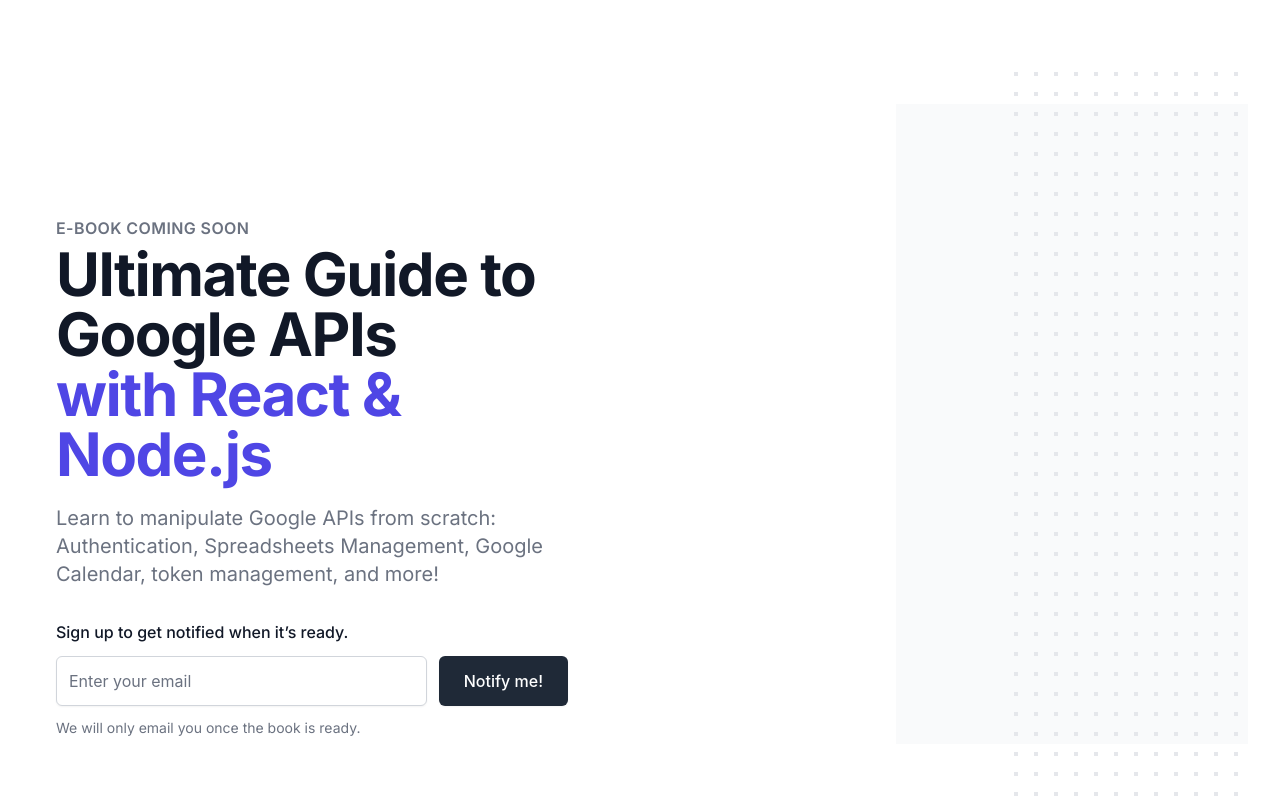
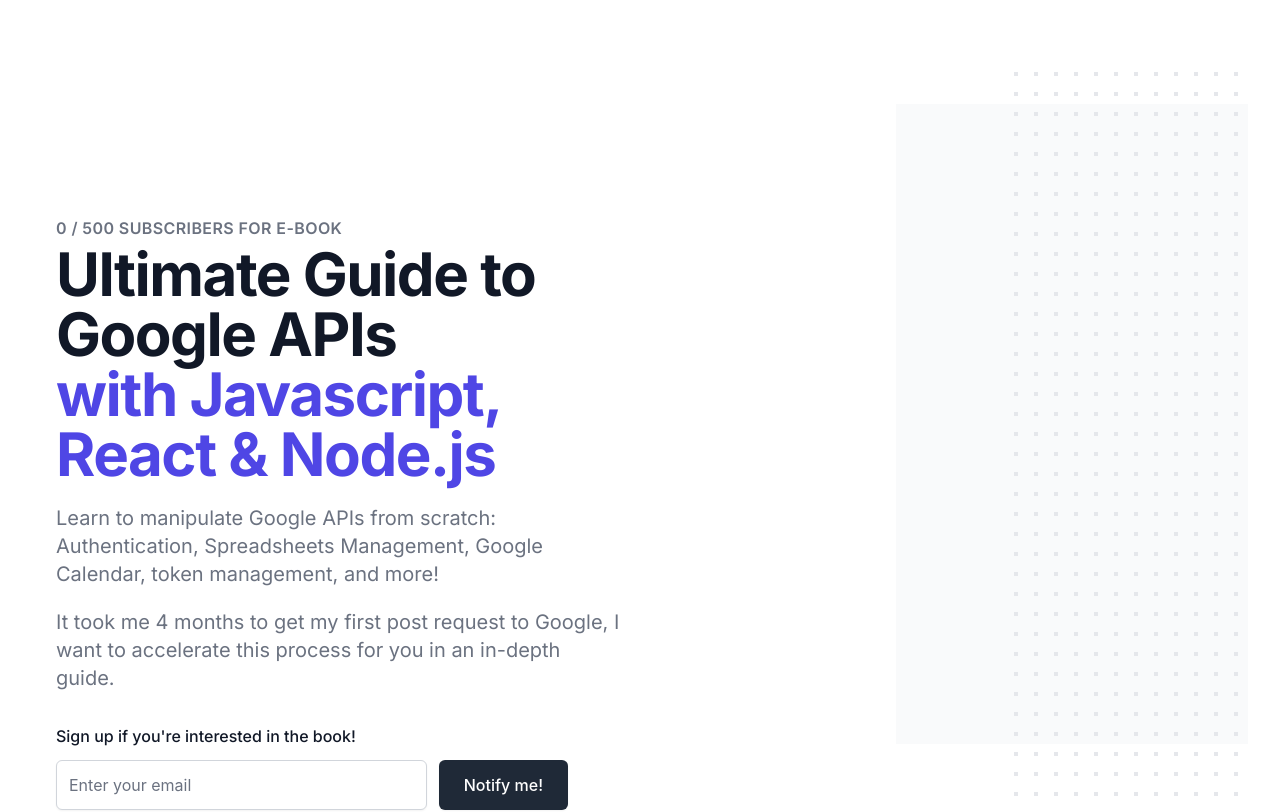
Before and after one commit to Ignacio1996/react-ultimate-guide-googleapis, a Next.js app: page / in a window 1280 px wide. Shown: the top 812 px of the page. Built offline with nearby package versions, Linux system fonts and the light colour scheme; no server answers; the database is empty.

Commit message:
added updates

```diff
--- a/components/Header/index.js
+++ b/components/Header/index.js
@@ -1,8 +1,8 @@
-import { Fragment, useState } from "react";
+import { Fragment, useEffect, useState } from "react";
 import { Popover, Transition } from "@headlessui/react";
 import { MenuIcon, XIcon } from "@heroicons/react/outline";
-import { dbInstance } from "../../firebaseConfig";
-import { addDoc } from "firebase/firestore";
+import { database, dbInstance } from "../../firebaseConfig";
+import { addDoc, getDocs, collection } from "firebase/firestore";
 
 import * as ga from "../../lib/ga";
 
@@ -17,13 +17,32 @@
   const [email, setEmail] = useState(null);
   const [loading, setLoading] = useState(false);
   const [notified, setNotified] = useState(false);
+  const [totalSubscribers, setTotalSubscribers] = useState(0);
+
+  useEffect(() => {
+    getTotalNumberOfSubscribers().then((total) => {
+      console.log("Header 15 | total", total);
+      setTotalSubscribers(total);
+    });
+  }, []);
 
   const handleEmail = async () => {
     console.log("Header 19 | submitting email", email);
     setLoading(true);
     if (email !== null) {
       try {
-        await addDoc(dbInstance, { email });
+        const querySnapshot = await getDocs(collection(database, "emails"));
+        const emailExists = querySnapshot.docs.some(
+          (doc) => doc.data().email === email
+        );
+
+        if (emailExists) {
+          setLoading(false);
+          setNotified(false);
+          console.log("Header 26 | email already exists!");
+          alert("Email already exists!");
+        } else {
+          await addDoc(dbInstance, { email, date: new Date().toISOString() });
           ga.event({
             action: "subscribed",
             params: {
@@ -33,6 +52,7 @@
           setLoading(false);
           setNotified(true);
           console.log("Header 26 | email submitted!");
+        }
       } catch (error) {
         setLoading(false);
         setNotified(false);
@@ -41,6 +61,11 @@
 
       console.log("Header 18 | added document!");
     }
+  };
+
+  const getTotalNumberOfSubscribers = async () => {
+    const querySnapshot = await getDocs(collection(database, "emails"));
+    return querySnapshot.size;
   };
 
   return (
@@ -97,14 +122,17 @@
             <div className="sm:text-center md:max-w-2xl md:mx-auto lg:col-span-6 lg:text-left">
               <h1>
                 <span className="block text-sm font-semibold uppercase tracking-wide text-gray-500 sm:text-base lg:text-sm xl:text-base">
-                  E-book Coming soon
+                  {totalSubscribers} / 500 subscribers for E-book
                 </span>
+                <span className="font-bold"></span>
+                {/* add a progress bar from 0 - 500, saying how many subscribers there are and how many are missing on a progress bar */}
+
                 <span className="mt-1 block text-4xl tracking-tight font-extrabold sm:text-5xl xl:text-6xl">
                   <span className="block text-gray-900">
                     Ultimate Guide to Google APIs
                   </span>
                   <span className="block text-indigo-600">
-                    with React & Node.js
+                    with Javascript, React & Node.js
                   </span>
                 </span>
               </h1>
@@ -113,9 +141,13 @@
                 Spreadsheets Management, Google Calendar, token management, and
                 more!
               </p>
+              <p className="mt-3 text-base text-gray-500 sm:mt-5 sm:text-xl lg:text-lg xl:text-xl">
+                It took me 4 months to get my first post request to Google, I
+                want to accelerate this process for you in an in-depth guide.
+              </p>
               <div className="mt-8 sm:max-w-lg sm:mx-auto sm:text-center lg:text-left lg:mx-0">
                 <p className="text-base font-medium text-gray-900">
-                  Sign up to get notified when it’s ready.
+                  Sign up if you're interested in the book!
                 </p>
                 <div action="#" method="POST" className="mt-3 sm:flex">
                   <label htmlFor="email" className="sr-only">
@@ -139,7 +171,7 @@
                   </button>
                 </div>
                 <p className="mt-3 text-sm text-gray-500">
-                  We will only email you once the book is ready.
+                  I will email you once the book is on the works.
                 </p>
 
                 {notified && (
--- a/components/TableOfContents/index.js
+++ b/components/TableOfContents/index.js
@@ -4,7 +4,7 @@
 const features = [
   {
     name: "Google Authentication",
-    description: "Safely authenticate your apps with React & Google.",
+    description: "Safely authenticate your apps with Javascript & Google.",
   },
   {
     name: "Token Management",
```
Lines whose indentation alone changed are shown as unchanged.
